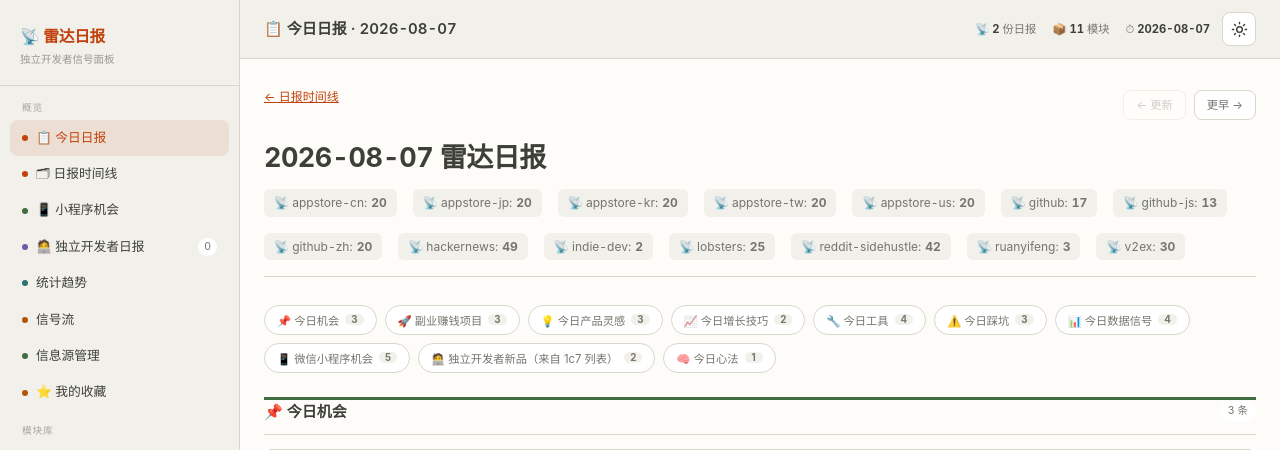
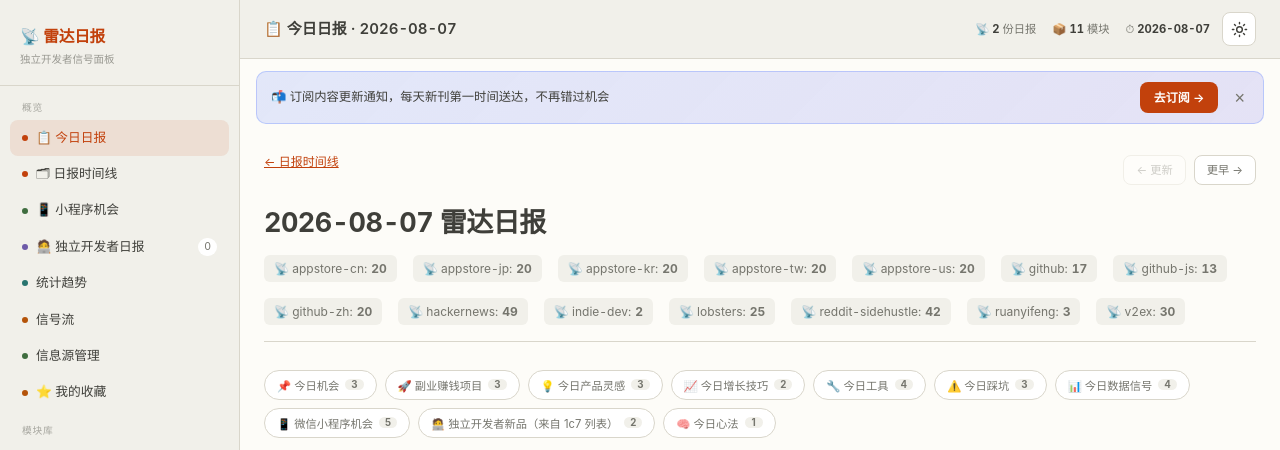
Before and after one commit to 17678319606/radar-dashboard, a Flask app: page / in a window 1280 px wide. Shown: the top 450 px of the page. Run offline with Flask 3, Linux system fonts and the light colour scheme; data that the repository does not hold is empty.

Commit message:
feat: 订阅引导CTA + 翻转载入优先级(远程每日源优先) + 修陈旧横幅 + CI推送后CDN端到端校验

```diff
--- a/templates/index.html
+++ b/templates/index.html
@@ -317,6 +317,29 @@ a.pager-btn:hover { border-color: var(--accent); color: var(--accent); }
   border-bottom: 1px solid var(--warn-text);
 }
 .global-stale[hidden] { display: none; }
+
+/* ─── 订阅引导 CTA（非阻塞、可关闭，提升留存） ─── */
+.subscribe-cta {
+  display: flex; align-items: center; gap: 12px;
+  margin: 12px 16px 0; padding: 10px 14px;
+  background: linear-gradient(135deg, rgba(108,140,255,.18), rgba(79,70,229,.14));
+  border: 1px solid rgba(108,140,255,.35);
+  border-radius: 10px;
+}
+.subscribe-cta[hidden] { display: none; }
+.subscribe-cta .sub-text { font-size: .82rem; color: var(--text); flex: 1; line-height: 1.5; }
+.subscribe-cta .sub-btn {
+  flex-shrink: 0; background: var(--accent); color: #fff;
+  font-size: .8rem; font-weight: 600; text-decoration: none;
+  padding: 6px 14px; border-radius: 8px; white-space: nowrap;
+  transition: filter .15s;
+}
+.subscribe-cta .sub-btn:hover { filter: brightness(1.12); }
+.subscribe-cta .sub-close {
+  flex-shrink: 0; background: none; border: none; color: var(--text-secondary);
+  font-size: 1.2rem; line-height: 1; cursor: pointer; padding: 0 4px;
+}
+.subscribe-cta .sub-close:hover { color: var(--text); }
 /* 本期模块目录 */
 .module-toc {
   display: flex; flex-wrap: wrap; gap: 8px;
@@ -992,12 +1015,17 @@ a.pager-btn:hover { border-color: var(--accent); color: var(--accent); }
       </button>
     </div>
   </div>
+  <div id="subscribeCta" class="subscribe-cta" hidden>
+    <span class="sub-text">📬 订阅内容更新通知，每天新刊第一时间送达，不再错过机会</span>
+    <a class="sub-btn" href="https://jinbufenzi.com/go/dingyuetuisong" target="_blank" rel="noopener noreferrer">去订阅 →</a>
+    <button class="sub-close" id="subClose" aria-label="关闭订阅提示" title="关闭">×</button>
+  </div>
   <div class="ad-slot" id="adTop" data-position="top"></div>
   <div class="content" id="content">
     <div class="loading"><div class="spinner"></div>加载中...</div>
   </div>
   <footer class="site-footer" id="siteFooter">
-    <div class="footer-links"><a href="#/">首页</a> · <a href="#/sources">信息源</a> · <a href="#/favorites">收藏</a></div>
+    <div class="footer-links"><a href="#/">首页</a> · <a href="#/sources">信息源</a> · <a href="#/favorites">收藏</a> · <a href="https://jinbufenzi.com/go/dingyuetuisong" target="_blank" rel="noopener noreferrer">订阅更新通知</a></div>
     <div id="complianceFooter">加载备案信息…</div>
     <div class="footer-copy" style="margin-top:4px;opacity:.7">© <span id="footerYear">2026</span> <span id="footerCopyName">进步分子日报</span></div>
     <div class="footer-credit" id="footerCredit" style="margin-top:4px;opacity:.62;font-size:.75rem"></div>
@@ -1374,16 +1402,17 @@ async function staticGet(path) {
       if (lr.ok) return await lr.json();
     } catch (e) { /* 本地缺失则走远程 */ }
   }
-  // 数据优先「本地部署副本」（由自动化部署的 dist/radar-api 提供，即每日最新），
-  // 远程（jsDelivr 镜像）仅作兜底；二者都带缓存击穿参数，确保重新部署后立刻刷新
-  const r = await fetch(STATIC_BASE + rel + q);
-  if (r.ok) return await r.json();
+  // 数据优先「远程每日更新源」（jsDelivr 镜像的 root radar-api/，由 CI 每日刷新），
+  // 本地部署副本 dist/radar-api 仅作兜底；保证「一次部署」后用户始终看到最新日报，
+  // 无需每次自动更新都重新部署站点外壳。config 已在上方优先用本地副本。
   if (REMOTE_ENABLED) {
     try {
       const rr = await fetch(REMOTE_DATA_BASE + rel + q);
       if (rr.ok) return await rr.json();
-    } catch (e) { /* 忽略 */ }
-  }
+    } catch (e) { /* 远程不可达则走本地兜底 */ }
+  }
+  const r = await fetch(STATIC_BASE + rel + q);
+  if (r.ok) return await r.json();
   throw new Error('not found: ' + path);
 }
 
@@ -2768,8 +2797,9 @@ window.addEventListener('popstate', render);
 async function checkGlobalStale() {
   try {
     const reports = await staticGet('reports');
-    const list = (reports && reports.reports) || [];
-    const date = (list[0] && list[0].date) || (reports && reports.date);
+    // reports.json 实为报告摘要列表（按日期倒序）；兼容 {reports:[...]} 旧结构
+    const list = Array.isArray(reports) ? reports : ((reports && reports.reports) || []);
+    const date = (list[0] && list[0].date) || '';
     if (!date) return;
     const today = new Date().toISOString().slice(0, 10);
     const banner = document.getElementById('globalStale');
@@ -2784,10 +2814,27 @@ async function checkGlobalStale() {
   } catch (e) { /* 忽略：不影响主流程 */ }
 }
 
+// 订阅引导横幅：未关闭过则展示（localStorage 记忆），点击×后不再弹出；页脚另有常驻入口
+function initSubscribeCta() {
+  const el = document.getElementById('subscribeCta');
+  const closeBtn = document.getElementById('subClose');
+  if (!el) return;
+  let dismissed = false;
+  try { dismissed = localStorage.getItem('radar_sub_dismissed') === '1'; } catch (e) {}
+  if (!dismissed) el.hidden = false;
+  if (closeBtn) {
+    closeBtn.addEventListener('click', () => {
+      el.hidden = true;
+      try { localStorage.setItem('radar_sub_dismissed', '1'); } catch (e) {}
+    });
+  }
+}
+
 window.addEventListener('DOMContentLoaded', () => {
   render();
   document.getElementById('footerYear').textContent = new Date().getFullYear();
   checkGlobalStale();
+  initSubscribeCta();
 });
 </script>
 </body>
```
Also changed, not shown: .github/workflows/daily.yml.
